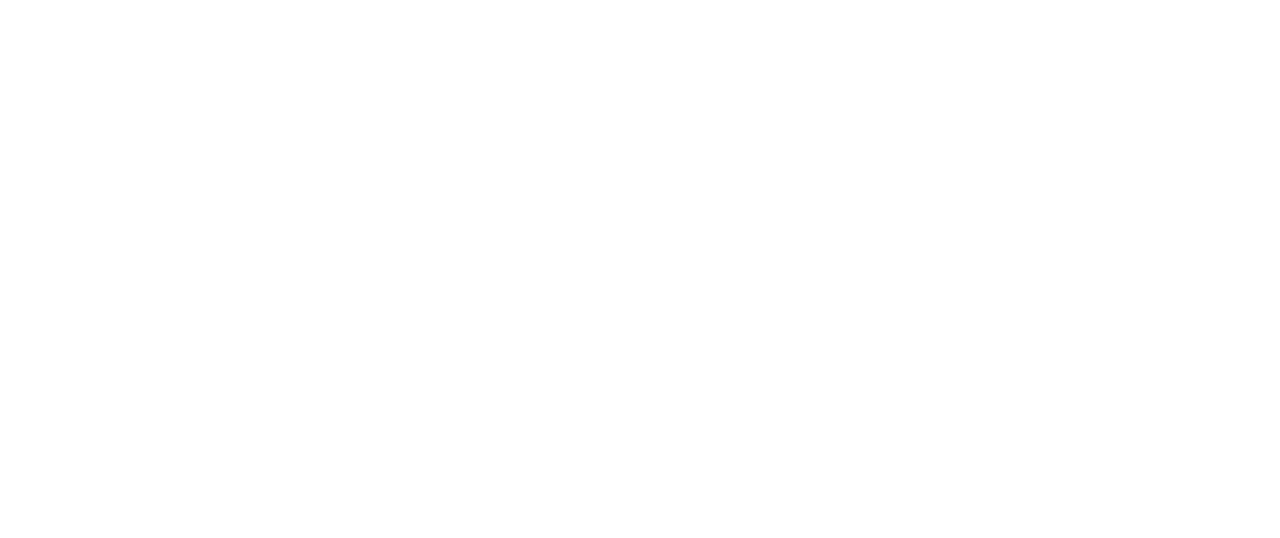
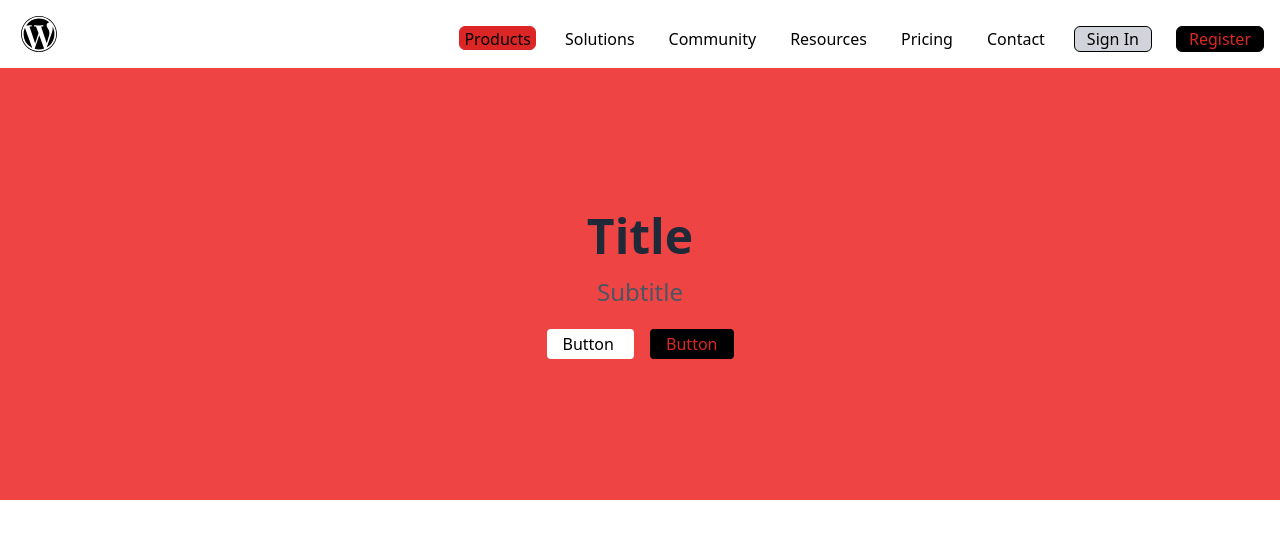
Before and after one commit to karnpriya08/LAB-Assignment, a plain HTML site: page index.html in a window 1280 px wide. Drawn offline with nearby package versions, Linux system fonts and the light colour scheme.

Commit message:
first commit

```diff
--- a/index.html
+++ b/index.html
@@ -8,13 +8,93 @@
 </head>
 <body>
     <!-- header section -->
-    <header></header>
+    <header>
+        <nav class="bg-white m-4">
+            <div class=" mx-auto flex justify-between items-end">
+
+              <!-- Logo -->
+              <a href="#" class="text-black">
+
+                <svg xmlns="http://www.w3.org/2000/svg" width="46" height="36" fill="currentColor" class="bi bi-wordpress" viewBox="0 0 16 16">
+                    <path d="M12.633 7.653c0-.848-.305-1.435-.566-1.892l-.08-.13c-.317-.51-.594-.958-.594-1.48 0-.63.478-1.218 1.152-1.218q.03 0 .058.003l.031.003A6.84 6.84 0 0 0 8 1.137 6.86 6.86 0 0 0 2.266 4.23c.16.005.313.009.442.009.717 0 1.828-.087 1.828-.087.37-.022.414.521.044.565 0 0-.371.044-.785.065l2.5 7.434 1.5-4.506-1.07-2.929c-.369-.022-.719-.065-.719-.065-.37-.022-.326-.588.043-.566 0 0 1.134.087 1.808.087.718 0 1.83-.087 1.83-.087.37-.022.413.522.043.566 0 0-.372.043-.785.065l2.48 7.377.684-2.287.054-.173c.27-.86.469-1.495.469-2.046zM1.137 8a6.86 6.86 0 0 0 3.868 6.176L1.73 5.206A6.8 6.8 0 0 0 1.137 8"/>
+                    <path d="M6.061 14.583 8.121 8.6l2.109 5.78q.02.05.049.094a6.85 6.85 0 0 1-4.218.109m7.96-9.876q.046.328.047.706c0 .696-.13 1.479-.522 2.458l-2.096 6.06a6.86 6.86 0 0 0 2.572-9.224z"/>
+                    <path fill-rule="evenodd" d="M0 8c0-4.411 3.589-8 8-8s8 3.589 8 8-3.59 8-8 8-8-3.589-8-8m.367 0c0 4.209 3.424 7.633 7.633 7.633S15.632 12.209 15.632 8C15.632 3.79 12.208.367 8 .367 3.79.367.367 3.79.367 8"/>
+                  </svg>
+              </a>
+
+              <!-- Links -->
+              <div class="justify-end hidden md:flex space-x-6 ">
+                <a href="#" class="text-black border border-red-600 px-1 py-0  bg-red-600 h-6 rounded-md">Products</a>
+                <a href="#" class="text-black border  px-1 rounded-md border-white h-6 hover:bg-red-600">Solutions</a>
+                <a href="#" class="text-black border  px-1 rounded-md border-white h-6 hover:bg-red-600">Community</a>
+                <a href="#" class="text-black border  px-1 rounded-md border-white h-6 hover:bg-red-600">Resources</a>
+                <a href="#" class="text-black border  px-1 rounded-md border-white h-6 hover:bg-red-600">Pricing</a>
+                <a href="#" class="text-black border  px-1 rounded-md border-white h-6 hover:bg-red-600">Contact</a>
+                <a href="#" class="bg-gray-300 text-black border border-1 border-black rounded-md px-3 ">Sign In</a>
+                <a href="#" class="bg-black text-red-600 px-3 border border-1 border-black rounded-md ">Register</a>
+              </div>
+
+
+              <!-- Mobile Menu Button -->
+            <div class="md:hidden">
+              <button id="mobile-menu-btn" class="text-gray-300 hover:text-white focus:outline-none">
+                <svg xmlns="http://www.w3.org/2000/svg" class="h-6 w-6" fill="none" viewBox="0 0 24 24" stroke="currentColor">
+                  <path stroke-linecap="round" stroke-linejoin="round" stroke-width="2" d="M4 6h16M4 12h16M4 18h16" />
+                </svg>
+              </button>
+            </div>
+          </div>
+
+          <!-- Mobile Menu -->
+          <div id="mobile-menu" class="hidden md:hidden mt-4 space-y-2">
+            <a href="#" class="block text-black ">Products</a>
+            <a href="#" class="block text-black ">Solutions</a>
+            <a href="#" class="block text-black ">Community</a>
+            <a href="#" class="block text-black ">Resources</a>
+            <a href="#" class="block text-black ">Pricing</a>
+            <a href="#" class="block text-black ">Contact</a>
+            <a href="#" class="block text-black ">Sign In</a>
+            <a href="#" class="block bg-blue-500 text-black px-4 py-2 rounded">Register</a>
+          </div>
+        </nav>
+
+
+
+    </header>
 
     <!-- main section  -->
-    <main></main>
+    <main>
+        <!-- section 1  -->
+         <section class="bg-red-500 flex items-center justify-center py-36">
+
+  <div class="text-center">
+    <!-- Title -->
+    <h1 class="text-5xl font-bold text-gray-800 mb-4"> Title</h1>
+
+    <!-- Subtitle -->
+    <p class="text-2xl text-gray-600 mb-6">Subtitle</p>
+
+    <!-- Buttons -->
+    <div class="space-x-4">
+      <a href="#" class="bg-white text-black px-4 py-1 rounded ">Button </a>
+      <a href="#" class="bg-black text-red-600 px-4 py-1 rounded ">Button</a>
+    </div>
+  </div>
+
+         </section>
+    </main>
 
    <!-- footer section  -->
     <footer></footer>
 
+    <script>
+        // Mobile menu toggle
+        const mobileMenuBtn = document.getElementById('mobile-menu-btn');
+        const mobileMenu = document.getElementById('mobile-menu');
+
+        mobileMenuBtn.addEventListener('click', () => {
+          mobileMenu.classList.toggle('hidden');
+        });
+      </script>
 </body>
 </html>
```
Also changed, not shown: 1 other file.
